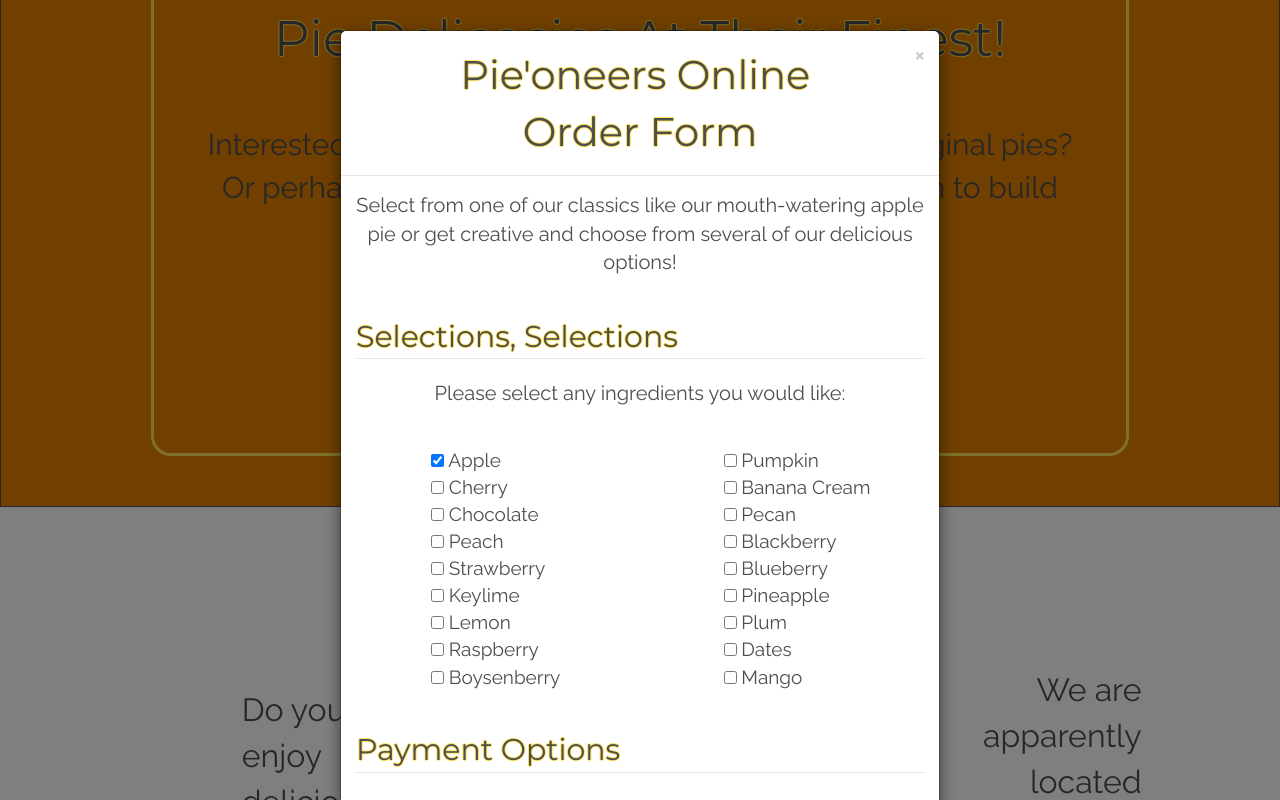
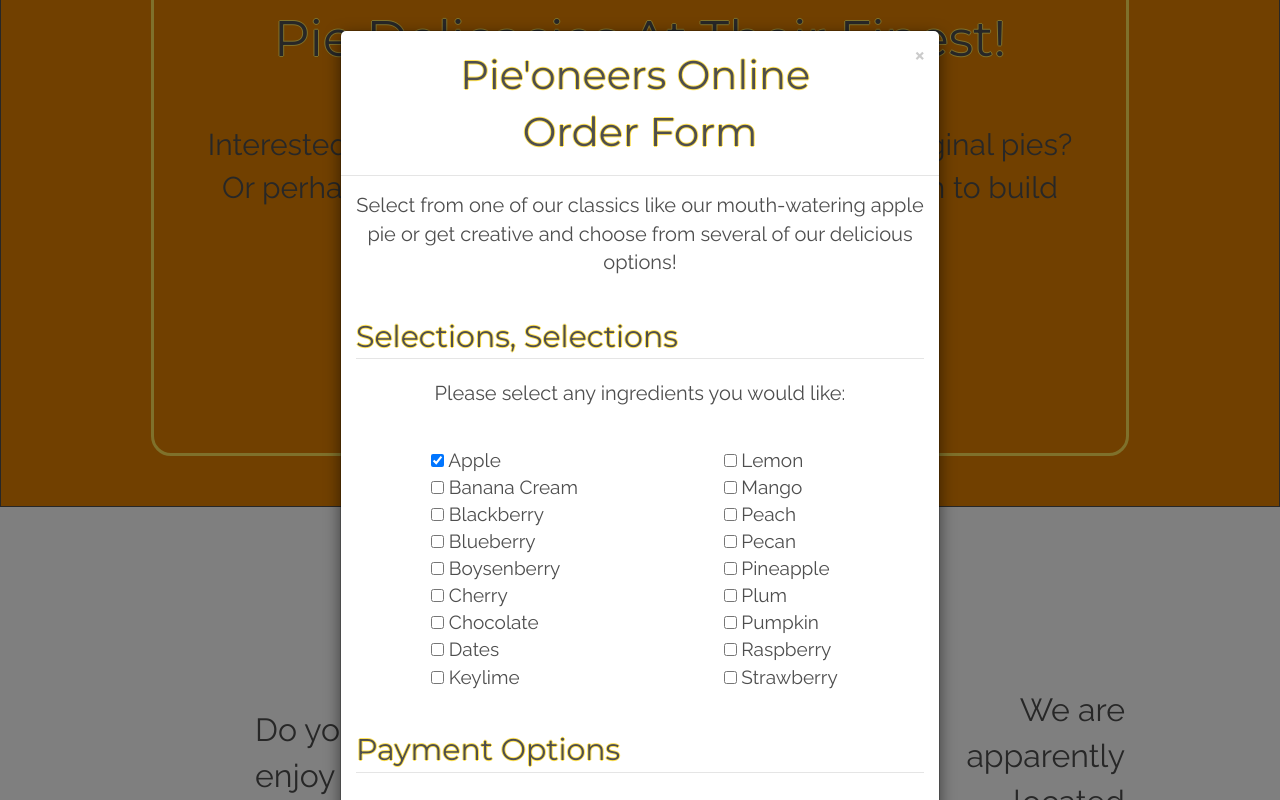
Before and after one commit to kevin-england/Pie, a plain HTML site: page index.html in a window 1280 px wide. Both pictures are taken after a click on the button "Place Order Here!". Shown: the part 933-1733 px from the top of the page. Drawn offline with nearby package versions, Linux system fonts and the light colour scheme.

Commit message:
Several edits and clean up on the submit order form, #6

```diff
--- a/css/default.css
+++ b/css/default.css
@@ -144,7 +144,7 @@
 .feature3 {
   font-family: 'Raleway', sans-serif;
   font-size: 20px;
-  padding: 20px;
+  padding: 40px;
 }
 
 .footer {
--- a/index.html
+++ b/index.html
@@ -101,28 +101,27 @@
                             <div class="col-md-3">
                               <ul class="flavors">
                                 <li><input type="checkbox" name="experience" value="apple" checked="checked "> Apple</li>
+                                <li><input type="checkbox" name="experience" value="banana"> Banana Cream</li>
+                                <li><input type="checkbox" name="experience" value="blackberry"> Blackberry</li>
+                                <li><input type="checkbox" name="experience" value="blueberry"> Blueberry</li>
+                                <li><input type="checkbox" name="experience" value="boysenberry"> Boysenberry</li>
                                 <li><input type="checkbox" name="experience" value="cherry"> Cherry</li>
                                 <li><input type="checkbox" name="experience" value="chocolate"> Chocolate</li>
-                                <li><input type="checkbox" name="experience" value="peach"> Peach</li>
-                                <li><input type="checkbox" name="experience" value="strawberry"> Strawberry</li>
+                                <li><input type="checkbox" name="experience" value="dates"> Dates</li>
                                 <li><input type="checkbox" name="experience" value="lime"> Keylime</li>
-                                <li><input type="checkbox" name="experience" value="lemon"> Lemon</li>
-                                <li><input type="checkbox" name="experience" value="raspberry"> Raspberry</li>
-                                <li><input type="checkbox" name="experience" value="boysenberry">
-                                Boysenberry</li>
                               </ul>
                             </div>
                             <div class="col-md-3">
                               <ul class="flavors">
-                                <li><input type="checkbox" name="experience" value="pumpkin"> Pumpkin</li>
-                                <li><input type="checkbox" name="experience" value="banana"> Banana Cream</li>
+                                <li><input type="checkbox" name="experience" value="lemon"> Lemon</li>
+                                <li><input type="checkbox" name="experience" value="mango"> Mango</li>
+                                <li><input type="checkbox" name="experience" value="peach"> Peach</li>
                                 <li><input type="checkbox" name="experience" value="pecan"> Pecan</li>
-                                <li><input type="checkbox" name="experience" value="blackberry">  Blackberry</li>
-                                <li><input type="checkbox" name="experience" value="blueberry">  Blueberry</li>
                                 <li><input type="checkbox" name="experience" value="pineapple">  Pineapple</li>
                                 <li><input type="checkbox" name="experience" value="plum"> Plum</li>
-                                <li><input type="checkbox" name="experience" value="date"> Dates</li>
-                                <li><input type="checkbox" name="experience" value="mango"> Mango</li>
+                                <li><input type="checkbox" name="experience" value="pumpkin"> Pumpkin</li>
+                                <li><input type="checkbox" name="experience" value="raspberry"> Raspberry</li>
+                                <li><input type="checkbox" name="experience" value="strawberry"> Strawberry</li>
                               </ul>
                             </div>
                           </div>
@@ -145,21 +144,21 @@
                                   </select>
                                   <br>
                                   <br>
-                                  <textarea name="card" cols="20" rows="1" placeholder="Credit Card Number"></textarea>
+                                  <textarea name="card" cols="20" rows="1" placeholder=" Credit Card Number"></textarea>
                                   <br>
-                                  <textarea name="expiration" cols="20" rows="1" placeholder="  Expiration Date"></textarea>
+                                  <textarea name="expiration" cols="20" rows="1" placeholder=" Expiration Date"></textarea>
                               <br>
                             </div>
                             <div class="col-md-3">
-                              <textarea name="name" cols="18" rows="1" placeholder="Full Name"></textarea>
+                              <textarea name="name" cols="18" rows="1" placeholder=" Full Name"></textarea>
                               <br>
-                              <textarea name="address" cols="18" rows="1" placeholder="Address"></textarea>
+                              <textarea name="address" cols="18" rows="1" placeholder=" Address"></textarea>
                               <br>
-                              <textarea name="city" cols="18" rows="1" placeholder="City"></textarea>
+                              <textarea name="city" cols="18" rows="1" placeholder=" City"></textarea>
                               <br>
-                              <textarea name="zip" cols="18" rows="1" placeholder="Zip Code"></textarea>
+                              <textarea name="zip" cols="18" rows="1" placeholder=" Zip Code"></textarea>
                               <br>
-                              <textarea name="number" cols="18" rows="1" placeholder="Phone Number"></textarea>
+                              <textarea name="number" cols="18" rows="1" placeholder=" Phone Number"></textarea>
                               <br>
                             </div>
                           </div>
```
